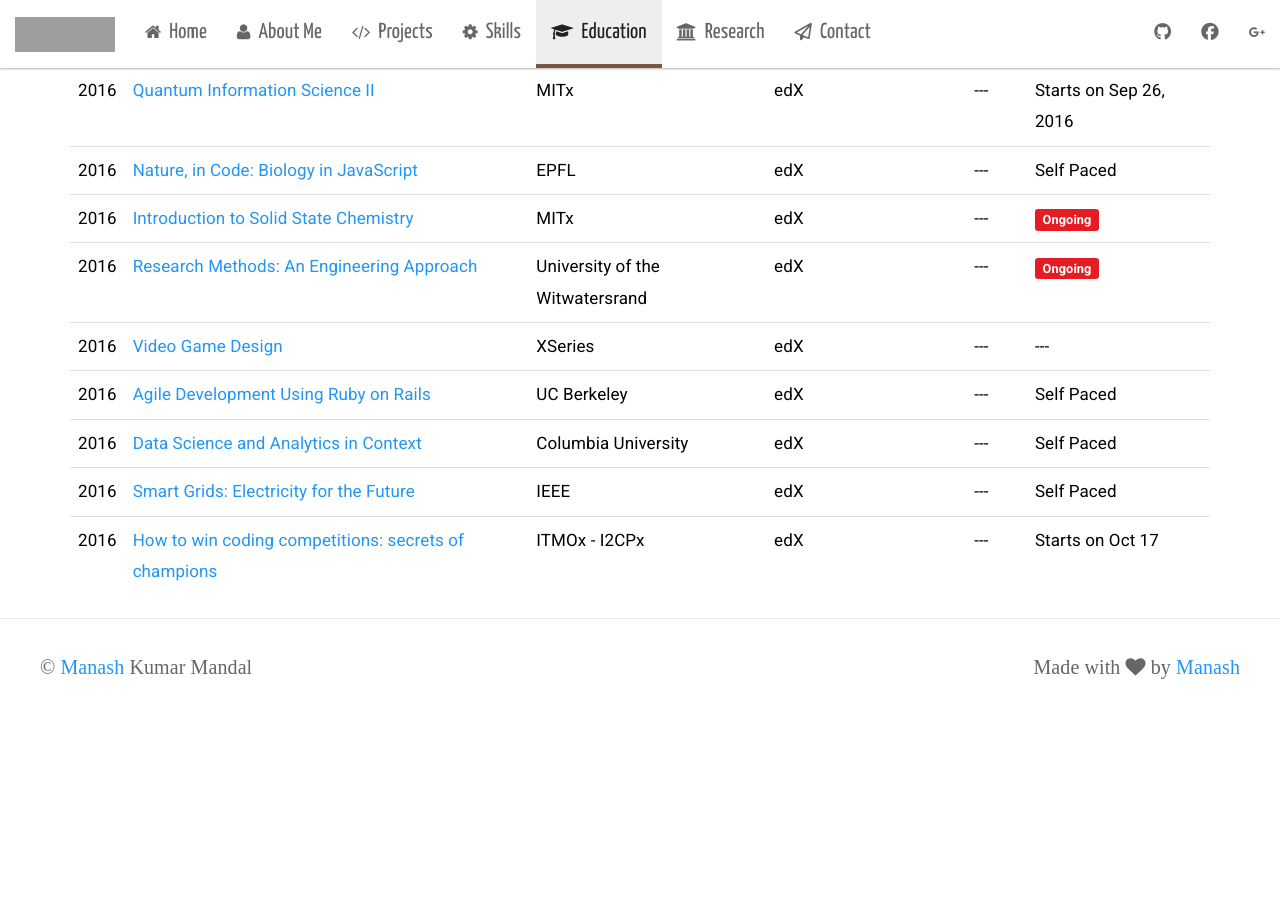
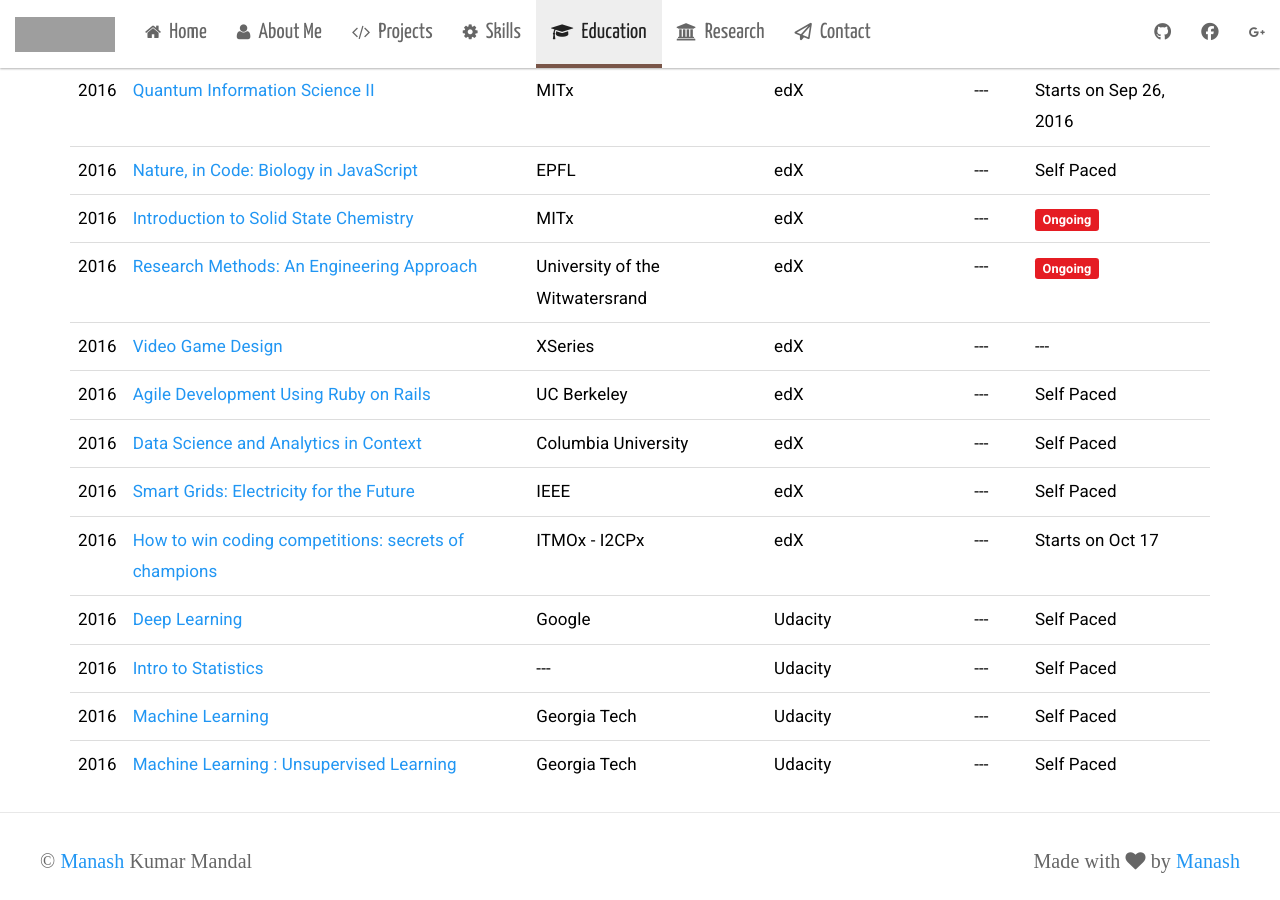
Before and after one commit to manashmandal/manashmandal.github.io, a Jekyll site: the page built from education.html, in a window 1280 px wide and 900 px high, scrolled down 2981 px. Built offline with Jekyll 4.4.1, drawn with Linux system fonts in a browser that asks for light colours; nearby versions of some CDN libraries; some web fonts are replaced; before the commit the page ends 3687 px from its top, so only the background shows below that; grey boxes are pictures that could not be loaded.

Commit message:
added new courses

```diff
--- a/education.html
+++ b/education.html
@@ -502,6 +502,42 @@
             <td>Starts on Oct 17</td>
         </tr>
 
+        <tr>
+            <td>2016</td>
+            <td><a href="https://www.udacity.com/course/deep-learning--ud730" target="_blank">Deep Learning</a> </td>
+            <td>Google</td>
+            <td>Udacity</td>
+            <td>---</td>
+            <td>Self Paced</td>
+        </tr>
+
+        <tr>
+            <td>2016</td>
+            <td><a href="https://www.udacity.com/course/intro-to-statistics--st101" target="_blank">Intro to Statistics</a> </td>
+            <td>---</td>
+            <td>Udacity</td>
+            <td>---</td>
+            <td>Self Paced</td>
+        </tr>
+
+        <tr>
+            <td>2016</td>
+            <td><a href="https://www.udacity.com/course/machine-learning--ud262" target="_blank">Machine Learning</a> </td>
+            <td>Georgia Tech</td>
+            <td>Udacity</td>
+            <td>---</td>
+            <td>Self Paced</td>
+        </tr>
+
+         <tr>
+            <td>2016</td>
+            <td><a href="https://www.udacity.com/course/machine-learning-unsupervised-learning--ud741" target="_blank">Machine Learning : Unsupervised Learning</a> </td>
+            <td>Georgia Tech</td>
+            <td>Udacity</td>
+            <td>---</td>
+            <td>Self Paced</td>
+        </tr>
+
     </table>
 
 </div>
```
